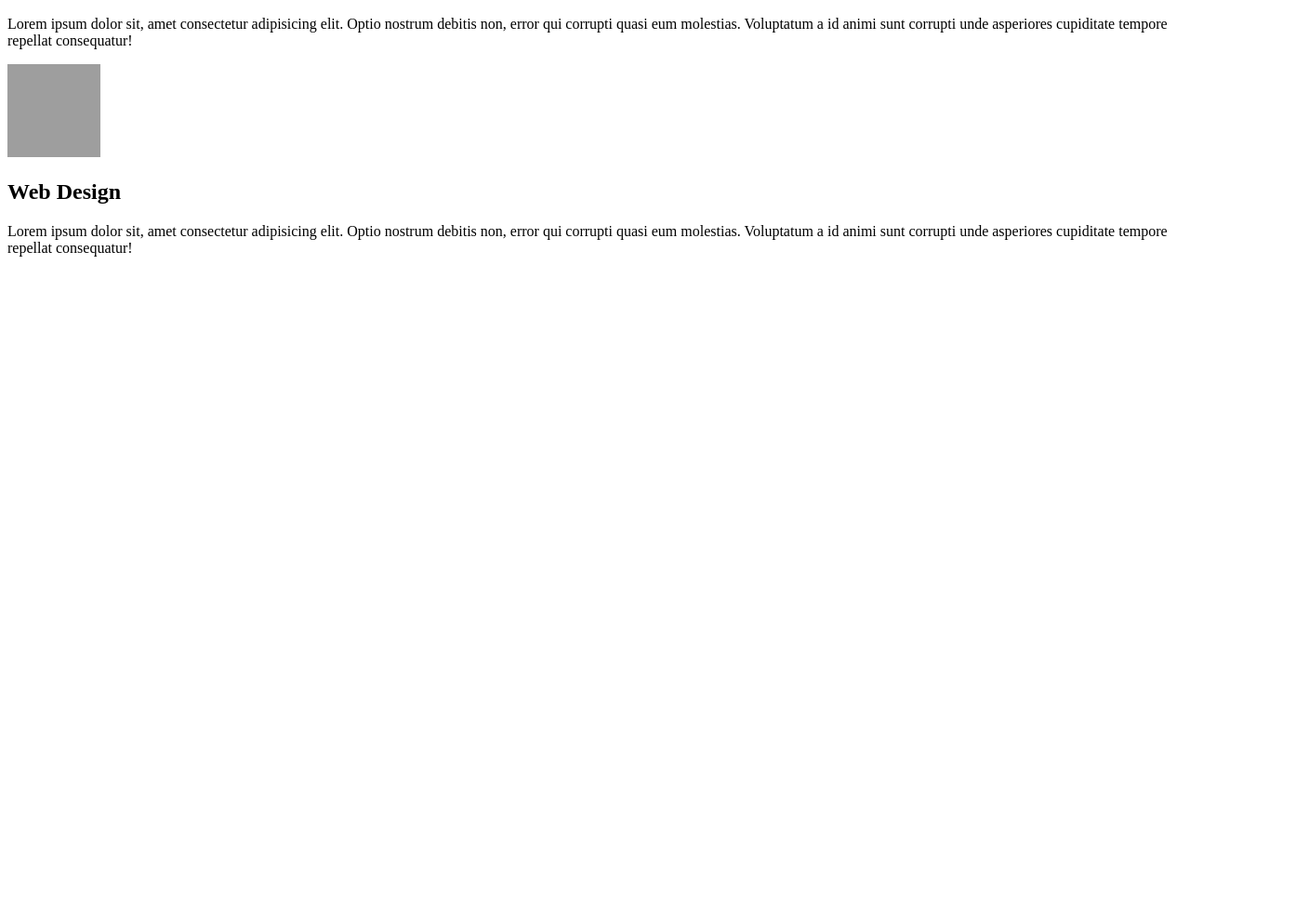
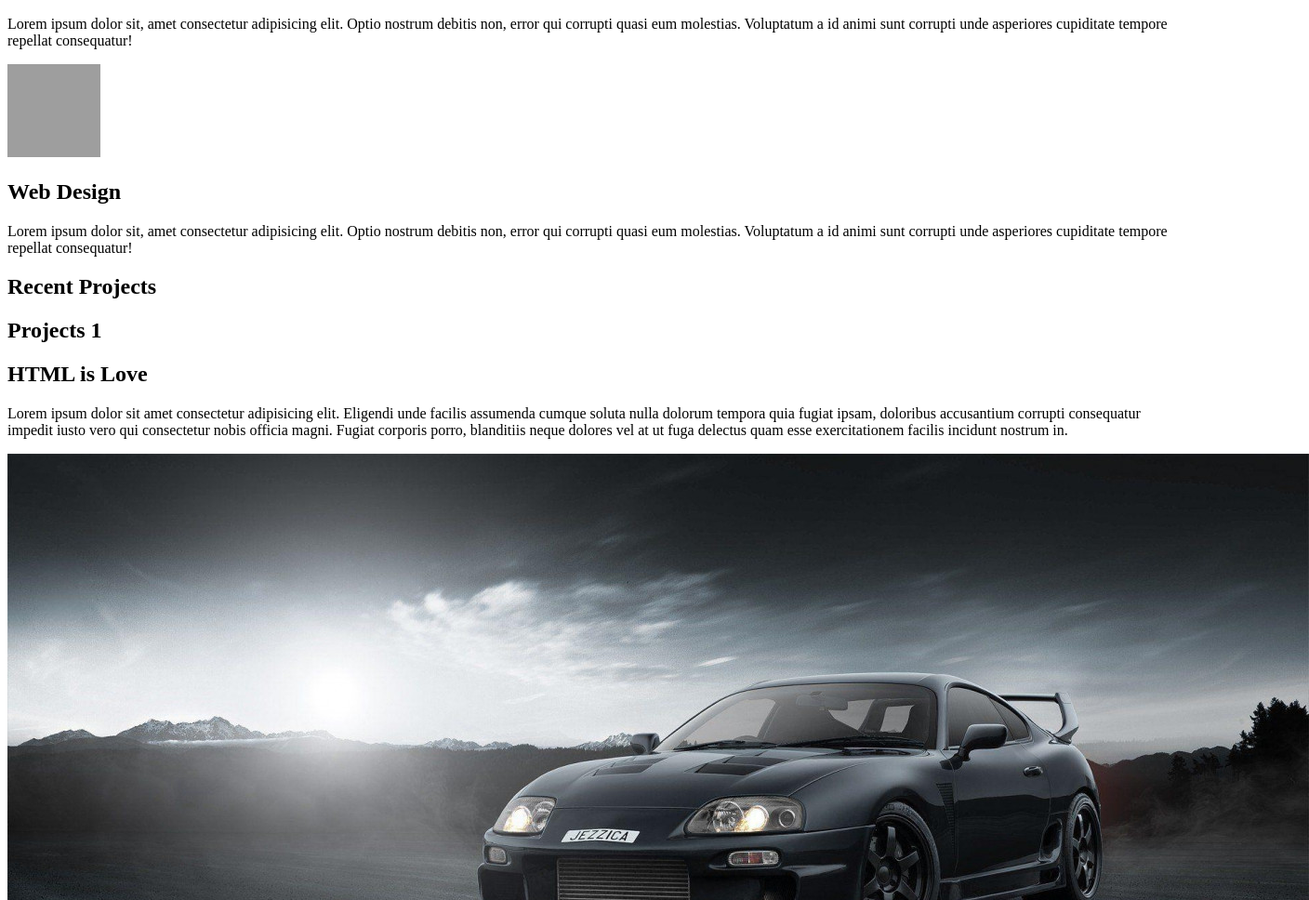
Before and after one commit to itx-tuff/Portfolio-website, a plain HTML site: page index.html in a window 1280 px wide. Shown: the part 1072-2040 px from the top of the page at 93% size, 1408 px wide, since content can reach past the window. Before the commit the page ends 1364 px from the top, so only its background shows below. Drawn offline with Linux system fonts and the light colour scheme; grey boxes are pictures that could not be loaded.

Commit message:
add project 1

```diff
--- a/index.html
+++ b/index.html
@@ -88,7 +88,25 @@
     <!--Service Section End-->
 
     <!--Project Section Start -->
-
+    <section id="projects">
+        <div class="projects container">
+            <div class="projects-header">
+                <h1 class="section-title">Recent <span>Projects</span></h1>
+            </div>
+            <div class="all-projects">
+                <div class="projects-item">
+                    <div class="project-info">
+                        <h1>Projects 1</h1>
+                        <h2>HTML is Love</h2>
+                        <p>Lorem ipsum dolor sit amet consectetur adipisicing elit. Eligendi unde facilis assumenda cumque soluta nulla dolorum tempora quia fugiat ipsam, doloribus accusantium corrupti consequatur impedit iusto vero qui consectetur nobis officia magni. Fugiat corporis porro, blanditiis neque dolores vel at ut fuga delectus quam esse exercitationem facilis incidunt nostrum in.</p>
+                    </div>
+                    <div class="project-img">
+                        <img src="./assets/images/wp2569327.jpg" alt="image of project 1">
+                    </div>
+                </div>
+            </div>
+        </div>
+    </section>
     <!--Project Section End-->
 
     <!--About Section Start-->
```
Also changed, not shown: assets/images/wp2569327.jpg (added).
